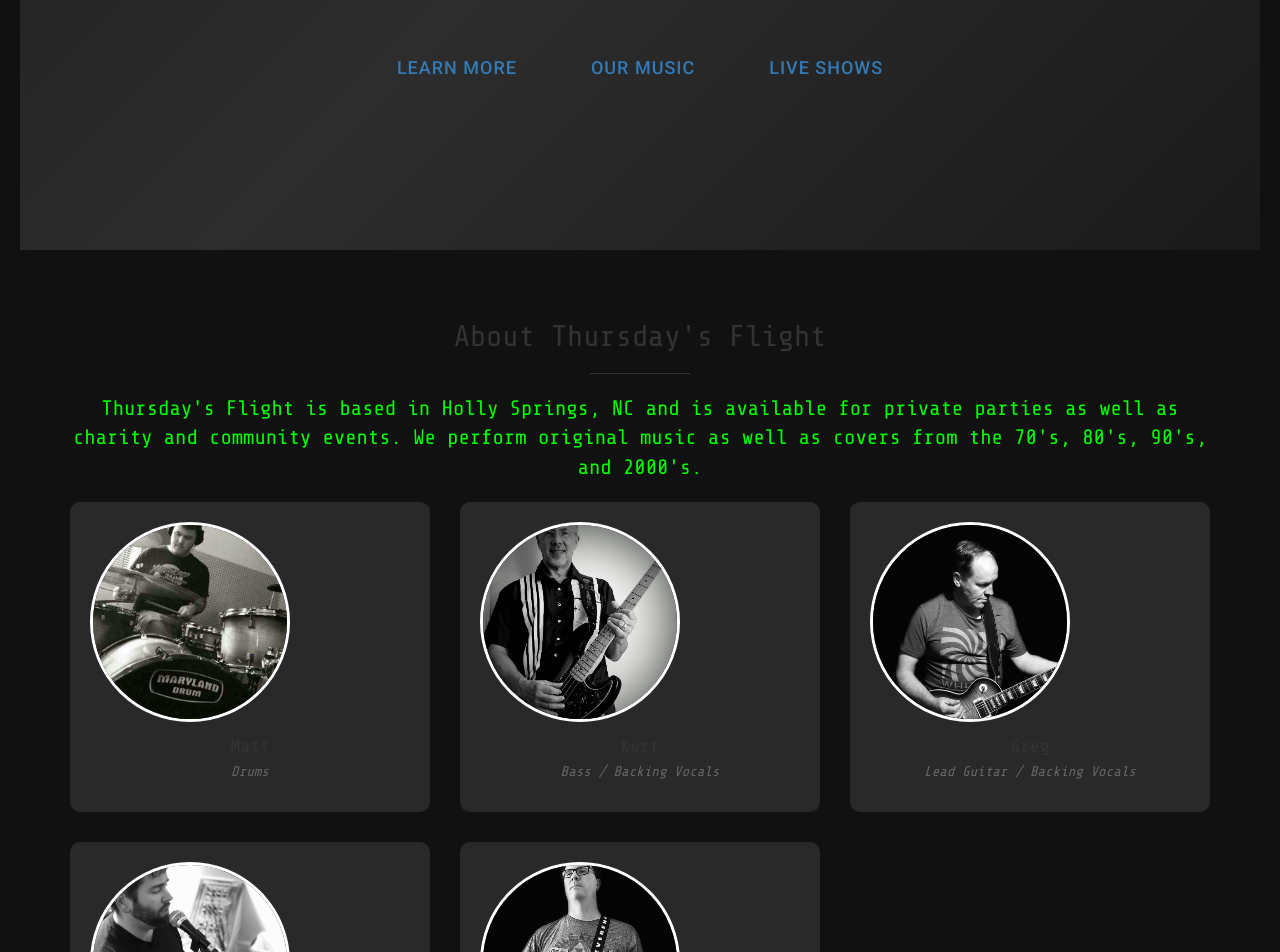
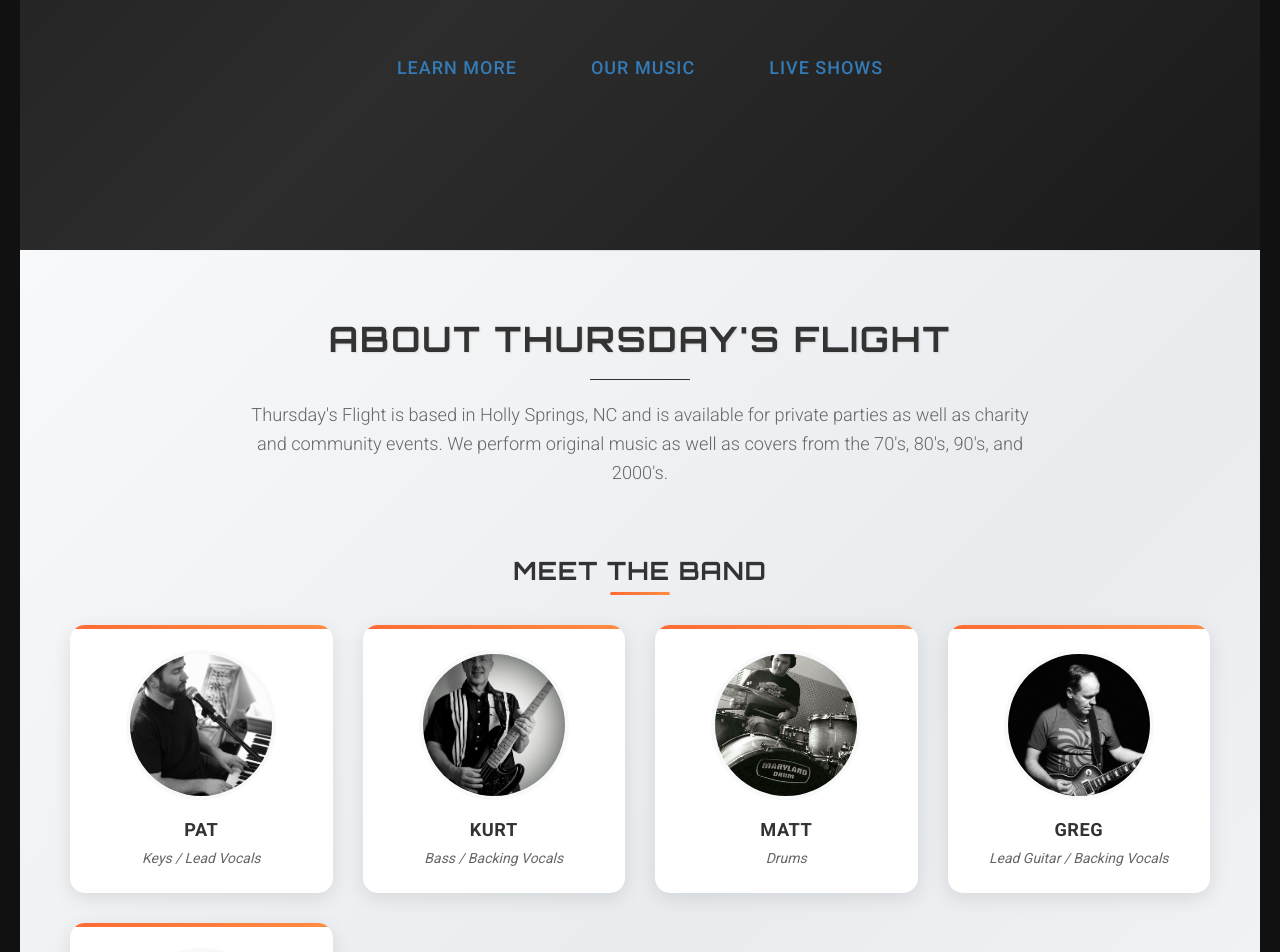
Before and after one commit to thursdaysflight/thursdaysflight.github.io, a Jekyll site: the page built from index.html, in a window 1280 px wide. Shown: the part 630-1582 px from the top of the page. Built offline with Jekyll 4.4.1, drawn with Linux system fonts in a browser that asks for light colours; some of the changed text lies outside the part shown.

Commit message:
Update about section.

```diff
--- a/_includes/about.html
+++ b/_includes/about.html
@@ -2,60 +2,85 @@
   <div class="container">
     <div class="row">
       <div class="col-lg-12 text-center">
-        <h2>About {{ site.band_name }}</h2>
+        <h2 class="section-title">About {{ site.band_name }}</h2>
         <hr class="small">
-        <p class="lead">{{ site.band_description }}</p>
+        <p class="lead section-description">{{ site.band_description }}</p>
       </div>
     </div>
 
-    <!-- Band Photos -->
+    <!-- Band Members -->
     <div class="row">
-      <div class="col-lg-4 col-sm-6">
+      <div class="col-lg-12">
+        <h3 class="text-center members-title">Meet the Band</h3>
+        <div class="band-members-grid">
           <div class="band-member">
-          <img src="img/portfolio-matt.jpg" class="img-responsive" alt="Matt">
-          <h4>Matt</h4>
-          <p>Drums</p>
+            <div class="member-photo">
+              <img src="img/portfolio-pat.jpg" alt="Pat">
+            </div>
+            <div class="member-info">
+              <h4>Pat</h4>
+              <p class="member-role">Keys / Lead Vocals</p>
             </div>
           </div>
-      <div class="col-lg-4 col-sm-6">
+
           <div class="band-member">
-          <img src="img/portfolio-kurt.jpg" class="img-responsive" alt="Kurt">
+            <div class="member-photo">
+              <img src="img/portfolio-kurt.jpg" alt="Kurt" />
+            </div>
+            <div class="member-info">
               <h4>Kurt</h4>
-          <p>Bass / Backing Vocals</p>
+              <p class="member-role">Bass / Backing Vocals</p>
             </div>
           </div>
-      <div class="col-lg-4 col-sm-6">
+
           <div class="band-member">
-          <img src="img/portfolio-greg.jpg" class="img-responsive" alt="Greg">
-          <h4>Greg</h4>
-          <p>Lead Guitar / Backing Vocals</p>
+            <div class="member-photo">
+              <img src="img/portfolio-matt.jpg" alt="Matt" />
+            </div>
+            <div class="member-info">
+              <h4>Matt</h4>
+              <p class="member-role">Drums</p>
             </div>
           </div>
-      <div class="col-lg-4 col-sm-6">
+
           <div class="band-member">
-          <img src="img/portfolio-pat.jpg" class="img-responsive" alt="Pat">
-          <h4>Pat</h4>
-          <p>Keys / Lead Vocals</p>
+            <div class="member-photo">
+              <img src="img/portfolio-greg.jpg" alt="Greg" />
+            </div>
+            <div class="member-info">
+              <h4>Greg</h4>
+              <p class="member-role">Lead Guitar / Backing Vocals</p>
             </div>
           </div>
-      <div class="col-lg-4 col-sm-6">
+
           <div class="band-member">
-          <img src="img/portfolio-garrison.jpg" class="img-responsive" alt="Garrison">
+            <div class="member-photo">
+              <img src="img/portfolio-garrison.jpg" alt="Garrison" />
+            </div>
+            <div class="member-info">
               <h4>Garrison</h4>
-          <p>Rhythm Guitar / Backing Vocals</p>
+              <p class="member-role">Rhythm Guitar / Backing Vocals</p>
+            </div>
+          </div>
         </div>
       </div>
     </div>
 
-    <!-- Additional Band Info -->
+    <!-- Band Story -->
     <div class="row">
-      <div class="col-lg-12 text-center">
-        <div class="band-info">
+      <div class="col-lg-12">
+        <div class="band-story">
+          <div class="story-content">
             <h3>Our Story</h3>
             <p>Based in {{ site.band_location }}, {{ site.band_name }} has been rocking the local scene with our unique blend of original music and classic covers. We love performing at private parties, charity events, and community gatherings.</p>
-          <p>For booking inquiries, please <a href="#contact">contact us</a>.</p>
+            <p>Our music spans multiple decades, bringing the energy and excitement of live rock music to every venue we play. From intimate acoustic sets to full electric performances, we adapt our sound to create the perfect atmosphere for your event.</p>
+            <div class="story-cta">
+              <a href="#contact" class="btn btn-primary btn-lg">Book Us for Your Event</a>
             </div>
           </div>
         </div>
       </div>
+    </div>
+    <br />
+  </div>
 </section>
--- a/css/band-styles.css
+++ b/css/band-styles.css
@@ -89,48 +89,204 @@
 }
 
 /* About Section */
+.about {
+  background: linear-gradient(135deg, #f8f9fa 0%, #e9ecef 50%, #f8f9fa 100%);
+  position: relative;
+}
+
+.about::before {
+  content: '';
+  position: absolute;
+  top: 0;
+  left: 0;
+  right: 0;
+  height: 1px;
+  background: linear-gradient(90deg, transparent, rgba(0,0,0,0.1), transparent);
+}
+
+.section-title {
+  font-family: 'Orbitron', 'Share Tech Mono', monospace;
+  font-size: 2.5em;
+  font-weight: 700;
+  text-transform: uppercase;
+  letter-spacing: 2px;
+  color: #333;
+  margin-bottom: 20px;
+  text-shadow: 1px 1px 2px rgba(0, 0, 0, 0.1);
+}
+
+.section-description {
+  font-family: 'Roboto', sans-serif;
+  font-size: 1.3em;
+  font-weight: 300;
+  color: #666;
+  max-width: 800px;
+  margin: 0 auto 50px;
+  line-height: 1.6;
+}
+
+.members-title {
+  font-family: 'Orbitron', 'Share Tech Mono', monospace;
+  font-size: 1.8em;
+  font-weight: 600;
+  text-transform: uppercase;
+  letter-spacing: 1px;
+  color: #333;
+  margin-bottom: 40px;
+  position: relative;
+}
+
+.members-title::after {
+  content: '';
+  position: absolute;
+  bottom: -10px;
+  left: 50%;
+  transform: translateX(-50%);
+  width: 60px;
+  height: 3px;
+  background: linear-gradient(90deg, #ff6b35, #ff8c42);
+  border-radius: 2px;
+}
+
+.band-members-grid {
+  display: grid;
+  grid-template-columns: repeat(auto-fit, minmax(220px, 1fr));
+  gap: 30px;
+  margin-bottom: 60px;
+  max-width: 1200px;
+  margin-left: auto;
+  margin-right: auto;
+}
+
 .band-member {
+  background: #fff;
+  border-radius: 15px;
+  padding: 25px;
   text-align: center;
-  margin-bottom: 30px;
-  padding: 20px;
-  background: rgba(255, 255, 255, 0.1);
-  border-radius: 10px;
-  transition: transform 0.3s ease;
+  box-shadow: 0 5px 20px rgba(0, 0, 0, 0.1);
+  transition: all 0.3s ease;
+  position: relative;
+  overflow: hidden;
+}
+
+.band-member::before {
+  content: '';
+  position: absolute;
+  top: 0;
+  left: 0;
+  right: 0;
+  height: 4px;
+  background: linear-gradient(90deg, #ff6b35, #ff8c42);
 }
 
 .band-member:hover {
-  transform: translateY(-5px);
+  transform: translateY(-8px);
+  box-shadow: 0 12px 30px rgba(0, 0, 0, 0.15);
 }
 
-.band-member img {
-  border-radius: 50%;
-  width: 200px;
-  height: 200px;
-  object-fit: cover;
-  margin-bottom: 15px;
-  border: 3px solid #fff;
+.member-photo {
+  margin-bottom: 20px;
+  position: relative;
 }
 
-.band-member h4 {
-  color: #333;
-  margin-bottom: 5px;
+.member-photo img {
+  width: 150px;
+  height: 150px;
+  border-radius: 50%;
+  object-fit: cover;
+  border: 4px solid #f8f9fa;
+  transition: all 0.3s ease;
+  filter: grayscale(20%);
 }
 
-.band-member p {
+.band-member:hover .member-photo img {
+  filter: grayscale(0%);
+  border-color: #ff6b35;
+  transform: scale(1.05);
+}
+
+.member-info h4 {
+  font-family: 'Roboto', sans-serif;
+  font-size: 1.3em;
+  font-weight: 600;
+  color: #333;
+  margin-bottom: 8px;
+  text-transform: uppercase;
+  letter-spacing: 0.5px;
+}
+
+.member-role {
+  font-family: 'Roboto', sans-serif;
+  font-size: 1em;
+  font-weight: 400;
   color: #666;
   font-style: italic;
+  margin: 0;
 }
 
-.band-info {
+.band-story {
+  background: #fff;
+  border-radius: 20px;
+  padding: 40px;
+  box-shadow: 0 8px 25px rgba(0, 0, 0, 0.1);
   margin-top: 40px;
-  padding: 30px;
-  background: rgba(255, 255, 255, 0.05);
-  border-radius: 10px;
+  position: relative;
+  overflow: hidden;
 }
 
-.band-info h3 {
+.band-story::before {
+  content: '';
+  position: absolute;
+  top: 0;
+  left: 0;
+  right: 0;
+  height: 4px;
+  background: linear-gradient(90deg, #ff6b35, #ff8c42);
+}
+
+.story-content h3 {
+  font-family: 'Orbitron', 'Share Tech Mono', monospace;
+  font-size: 1.8em;
+  font-weight: 600;
+  text-transform: uppercase;
+  letter-spacing: 1px;
   color: #333;
+  margin-bottom: 25px;
+  text-align: center;
+}
+
+.story-content p {
+  font-family: 'Roboto', sans-serif;
+  font-size: 1.1em;
+  line-height: 1.7;
+  color: #555;
   margin-bottom: 20px;
+  text-align: justify;
+}
+
+.story-cta {
+  text-align: center;
+  margin-top: 30px;
+}
+
+.story-cta .btn {
+  font-family: 'Roboto', sans-serif;
+  font-weight: 500;
+  text-transform: uppercase;
+  letter-spacing: 1px;
+  padding: 15px 30px;
+  background: linear-gradient(45deg, #ff6b35, #ff8c42);
+  border: none;
+  color: #fff;
+  border-radius: 25px;
+  transition: all 0.3s ease;
+  box-shadow: 0 4px 15px rgba(255, 107, 53, 0.3);
+}
+
+.story-cta .btn:hover {
+  transform: translateY(-2px);
+  box-shadow: 0 6px 20px rgba(255, 107, 53, 0.4);
+  background: linear-gradient(45deg, #ff8c42, #ff6b35);
 }
 
 /* Albums Section */
@@ -388,9 +544,26 @@
     width: 200px;
   }
 
-  .band-member img {
-    width: 150px;
-    height: 150px;
+  .section-title {
+    font-size: 2em;
+  }
+
+  .band-members-grid {
+    grid-template-columns: repeat(auto-fit, minmax(180px, 1fr));
+    gap: 20px;
+  }
+
+  .band-member {
+    padding: 20px;
+  }
+
+  .member-photo img {
+    width: 120px;
+    height: 120px;
+  }
+
+  .band-story {
+    padding: 30px 20px;
   }
 
   .shows-container {
```
Lines whose indentation alone changed are shown as unchanged.
